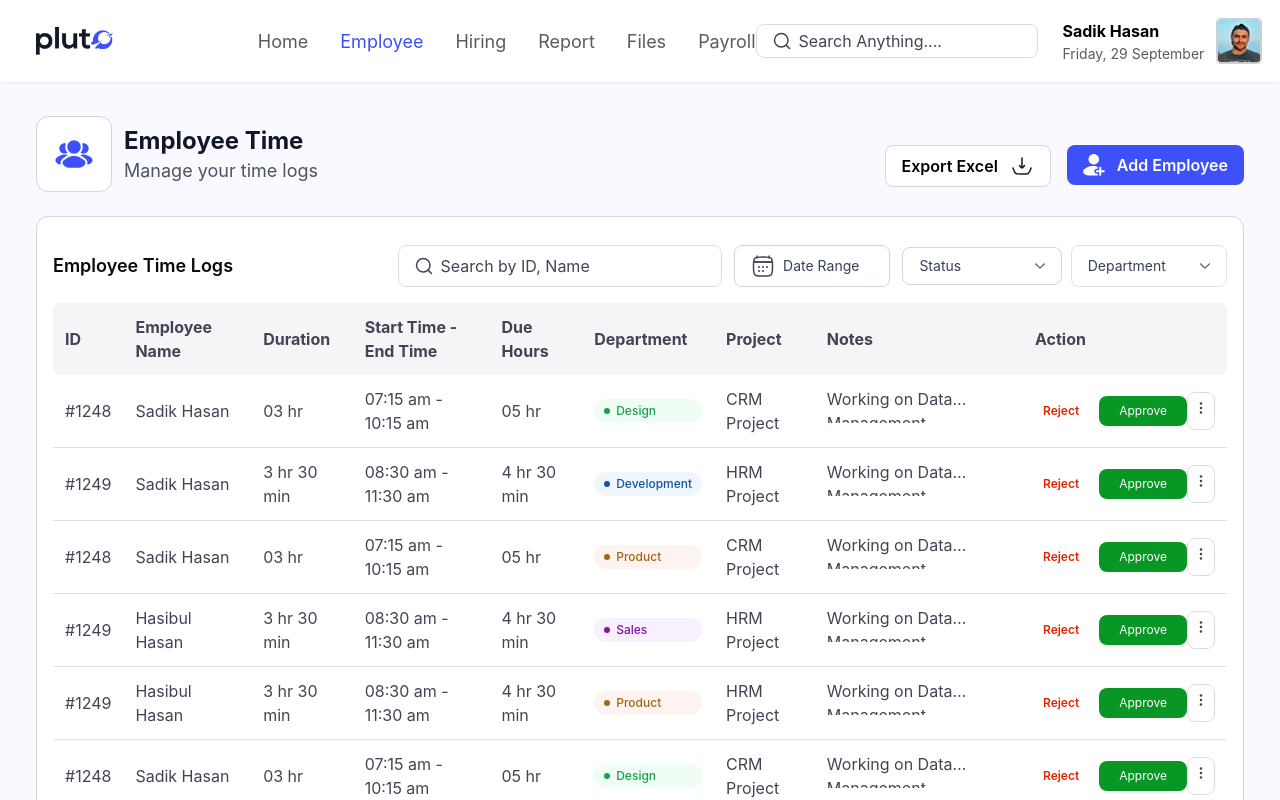
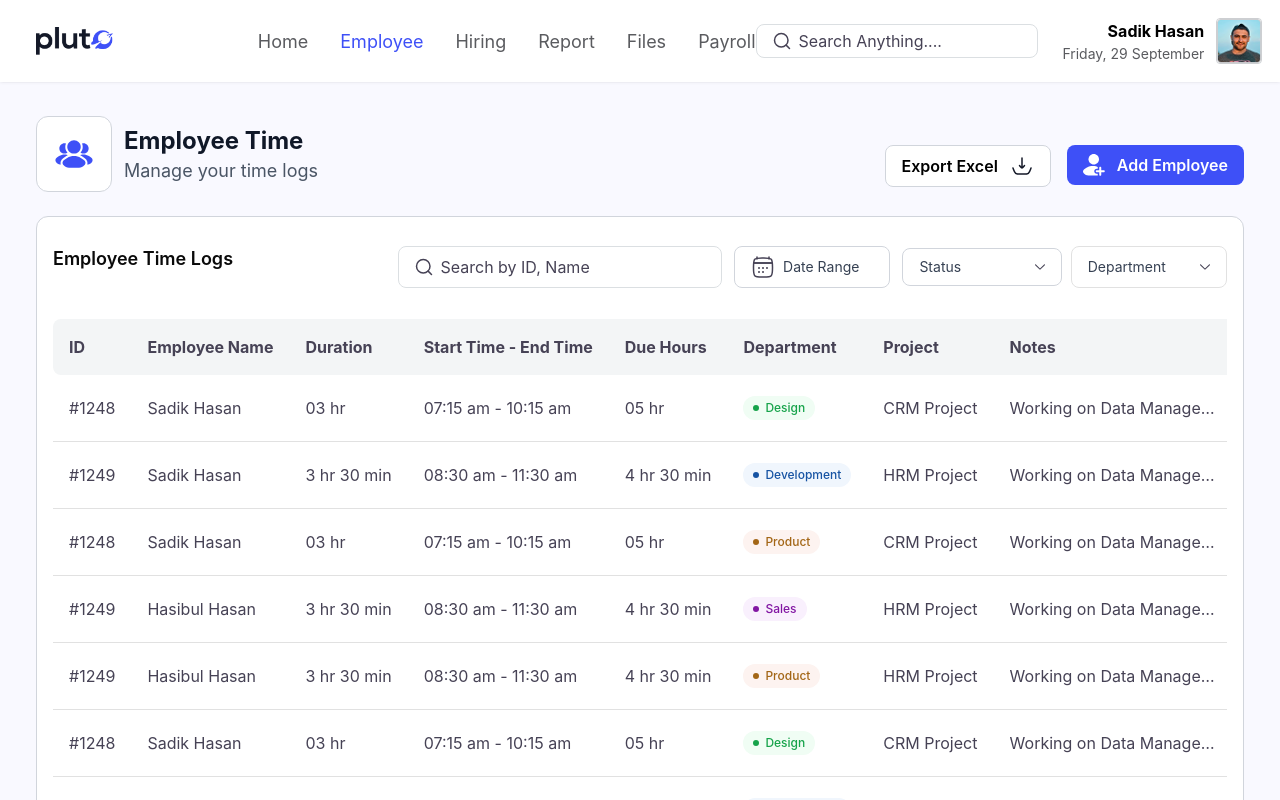
Before and after one commit to Tanvir-Ramim/gainSolutionTask, a React (Vite) app: page / in a window 1280 px wide. Shown: the top 800 px of the page. Built offline with nearby package versions, Linux system fonts and the light colour scheme.

Commit message:
table action popup add

```diff
--- a/src/pages/Home.jsx
+++ b/src/pages/Home.jsx
@@ -1,23 +1,20 @@
-
 import Navbar from "../shared/components/Navbar";
 
 import Table from "../shared/components/Table";
 import TableTitle from "../shared/components/TableTitle";
 
-
-
 const Home = () => {
-
   return (
-    <div className="@container w-full">
+    <div className="@container   w-full">
       <Navbar></Navbar>
-      <div className="max-w-[1800px]  md:mt-[34px] sm:mt-8 mt-6 lg:px-9 md:px-6 xs:px-3 px-2  mx-auto">
-        {/* table title */}
-         <TableTitle></TableTitle>
+      <div className="  lg:px-9 md:px-6 xs:px-3 px-3   md:mt-[34px] sm:mt-8 mt-6  ">
+        <div className="max-w-[1900px]  mx-auto">
+          {/* table title */}
+          <TableTitle></TableTitle>
 
           {/* table  */}
-         <Table></Table>
-
+          <Table></Table>
+        </div>
       </div>
     </div>
   );
--- a/src/shared/components/DateRangeModal.jsx
+++ b/src/shared/components/DateRangeModal.jsx
@@ -160,7 +160,6 @@ const DateRangeModal = ({ setIsModalOpen }) => {
       <IconSvg name="calendar" />
     </div>
 
-    {/* Error message with absolute positioning */}
     {endDateError && (
       <p className="absolute left-0 -bottom-6 text-red-500 text-xs">
         {endDateError}
--- a/src/shared/components/ModalAndScroll.css
+++ b/src/shared/components/ModalAndScroll.css
@@ -26,6 +26,35 @@
 
   .modal-shadow {
 
-  box-shadow: 0 0 10px rgba(0, 0, 0, 0.45); /* FULL SCREEN SHADOW */
+  box-shadow: 0 0 10px rgba(0, 0, 0, 0.45);
 
 }
+
+
+/* custome scoll */
+
+/* ✅ ULTRA THIN CUSTOM SCROLLBAR */
+.customescroll::-webkit-scrollbar {
+  height: 4px;   /* horizontal scrollbar thickness */
+  width: 4px;    /* vertical scrollbar thickness */
+}
+
+.customescroll::-webkit-scrollbar-track {
+  background: #f1f1f1;
+  border-radius: 10px;
+}
+
+.customescroll::-webkit-scrollbar-thumb {
+  background: #bdbdbd;
+  border-radius: 10px;
+}
+
+.customescroll::-webkit-scrollbar-thumb:hover {
+  background: #9e9e9e;
+}
+
+/* ✅ Firefox Support */
+.customescroll {
+  scrollbar-width: thin;
+  scrollbar-color: #bdbdbd #f1f1f1;
+}
--- a/src/shared/components/Navbar.jsx
+++ b/src/shared/components/Navbar.jsx
@@ -17,42 +17,40 @@ const Navbar = () => {
 
   const toggleMenu = () => {
     setMenuOpen(!menuOpen);
-    if (!menuOpen) {
     setProfileOpen(false);
     setSearchOpen(false);
-    }
   };
+
   const toggleProfile = () => {
     setProfileOpen(!profileOpen);
-    if (!profileOpen) {
     setMenuOpen(false);
     setSearchOpen(false);
-    }
   };
+
   const toggleSearch = () => {
     setSearchOpen(!searchOpen);
-    if (!searchOpen) {
     setMenuOpen(false);
     setProfileOpen(false);
-    }
   };
 
   return (
-    <div className="w-full  bg-white shadow-black/5 shadow lg:px-9 md:px-6 xs:px-3 px-2 sm:py-4.5 py-3">
-      <div className="flex items-center max-w-[1800px]  mx-auto justify-between">
-        {/* left side */}
-        <div className="flex lg:w-[20%]  items-center gap-2">
+    <div className="relative w-full bg-white shadow-black/5 shadow lg:px-9 md:px-6 px-3 sm:py-4.5 py-3 z-50">
+      <div className="flex items-center max-w-[1900px] mx-auto justify-between">
+        {/* Left */}
+        <div className="flex lg:w-[20%] items-center gap-2">
           <img src={logo} alt="logo" className="h-7" />
         </div>
 
-        {/* middle */}
-        <div className="hidden @2xl:flex items-center gap-8 ">
+        {/* Middle */}
+        <div className="hidden @2xl:flex items-center gap-8">
           {navdata?.map((item, index) => (
             <a
               key={index}
               href={item?.link}
               className={`md:text-[18px] text-[17px] ${
-                item?.title === "Employee" ? "text-primary" : "text-[#5A5B5F]"
+                item?.title === "Employee"
+                  ? "text-primary"
+                  : "text-[#5A5B5F]"
               }`}
             >
               {item?.title}
@@ -60,70 +58,69 @@ const Navbar = () => {
           ))}
         </div>
 
-        {/* Right side */}
-        <div className="hidden xl:flex items-center   gap-6">
-
+        {/* Right Desktop */}
+        <div className="hidden xl:flex items-center gap-6">
           <div className="flex items-center gap-2 border border-[#DBDFE2] rounded-lg px-4 py-1">
-              <IconSvg name={"search"}></IconSvg>
-
+            <IconSvg name={"search"} />
             <input
               type="text"
               placeholder="Search Anything...."
               className="w-full outline-none placeholder:text-[16px] placeholder:text-[#464255]"
             />
-
           </div>
 
-          {/* Profile */}
-          <div className="flex justify-between  items-center gap-3">
-            <div className="whitespace-nowrap">
+          <div className="flex items-center gap-3">
+            <div className="whitespace-nowrap text-right">
               <p className="font-bold text-[16px]">{profileData?.name}</p>
-              <p className="text-[#5A5B5F] text-[14px]">{profileData?.date}</p>
+              <p className="text-[#5A5B5F] text-[14px]">
+                {profileData?.date}
+              </p>
             </div>
             <img
               src={profileData?.picture}
               alt="profile"
-              className="h-[46px] b w-[46px] rounded border-[#CDCFD2] border object-cover"
+              className="h-[46px] w-[46px] rounded border border-[#CDCFD2] object-cover"
             />
           </div>
         </div>
 
-        <div className="flex xl:hidden items-center gap-3">
-          <button onClick={toggleSearch} className="p-2">
 
-             <IconSvg name={"search2"}></IconSvg>
+        <div className="flex xl:hidden items-center  gap-4">
+          <button onClick={toggleSearch} className="pt-2 cursor-pointer">
+            <IconSvg name={"search2"} />
           </button>
 
-          <button onClick={toggleProfile}>
+          <button className="cursor-pointer" onClick={toggleProfile}>
             <img
               src={profileData.picture}
               alt="profile"
-              className="h-8 w-8 rounded-full border border-[#CDCFD2] object-cover"
+              className="h-7 w-7 rounded-full border border-[#CDCFD2] object-cover"
             />
           </button>
 
-          {/* menu icon */}
-          <button onClick={toggleMenu} className="p-2 cursor-pointer  @2xl:hidden block">
+          <button
+            onClick={toggleMenu}
+            className=" cursor-pointer pt-1 @2xl:hidden block"
+          >
             {menuOpen ? (
-
-                   <IconSvg name={"menu1"}></IconSvg>
+              <IconSvg size={32} name={"menu1"} />
             ) : (
-                  <IconSvg name={"menu2"}></IconSvg>
-
+              <IconSvg size={32} name={"menu2"} />
             )}
           </button>
         </div>
       </div>
 
-      {/*    ///////////////////////       all mobile                 ////////////////////////// */}
-      {/* mobile search */}
+
       <div
-        className={`xl:hidden overflow-hidden transition-all duration-300 ${
-          searchOpen ? "max-h-[70px] mt-3" : "max-h-0"
+        className={`xl:hidden absolute left-0 top-full w-full bg-white shadow-md z-40 transition-all duration-300 ${
+          searchOpen
+            ? "opacity-100 translate-y-0"
+            : "opacity-0 -translate-y-3 pointer-events-none"
         }`}
       >
-        <div className="flex items-center gap-2 border border-[#DBDFE2] rounded-lg px-4 py-1">
-          <IconSvg name={"search1"}></IconSvg>
+        <div className="flex items-center gap-2 border m-4 border-[#DBDFE2] rounded-lg px-4 py-2">
+          <IconSvg name={"search1"} />
           <input
             type="text"
             placeholder="Search Anything...."
@@ -132,36 +129,47 @@ const Navbar = () => {
         </div>
       </div>
 
-      {/* mobile menu*/}
+
       <div
-        className={`md:hidden overflow-hidden transition-all duration-300 ${
-          menuOpen ? "max-h-[400px] mt-3" : "max-h-0"
+        className={`md:hidden absolute left-0 top-full w-full bg-white shadow-lg z-50 transition-all duration-300 ${
+          menuOpen
+            ? "opacity-100 translate-y-0"
+            : "opacity-0 -translate-y-3 pointer-events-none"
         }`}
       >
-        <div className="flex flex-col gap-4 text-[16px] text-[#5A5B5F]">
+        <div className="flex flex-col gap-3 text-[16px] text-[#5A5B5F] p-4">
           {navdata?.map((item, index) => (
-            <a key={index} href={item?.link} className="py-2">
+            <a
+              key={index}
+              href={item?.link}
+              className="py-2 border-b border-b-gray-300"
+            >
               {item?.title}
             </a>
           ))}
         </div>
       </div>
 
-      {/* mobile profile */}
       <div
-        className={`xl:hidden overflow-hidden transition-all duration-300 ${
-          profileOpen ? "max-h-[200px] mt-3" : "max-h-0"
+        className={`xl:hidden absolute left-0 top-full w-full bg-white shadow-md z-40 transition-all duration-300 ${
+          profileOpen
+            ? "opacity-100 translate-y-0"
+            : "opacity-0 -translate-y-3 pointer-events-none"
         }`}
       >
-        <div className="flex items-center gap-3 text-[16px]">
+        <div className="flex items-center gap-3 p-4">
           <img
             src={profileData.picture}
             alt="profile"
             className="h-12 w-12 rounded-full border border-[#CDCFD2] object-cover"
           />
           <div>
-            <p className="font-bold text-[16px]">{profileData?.name}</p>
-            <p className="text-[#5A5B5F] text-[14px]">{profileData?.date}</p>
+            <p className="font-bold text-[16px]">
+              {profileData?.name}
+            </p>
+            <p className="text-[#5A5B5F] text-[14px]">
+              {profileData?.date}
+            </p>
           </div>
         </div>
       </div>
--- a/src/shared/components/Table.jsx
+++ b/src/shared/components/Table.jsx
@@ -1,4 +1,4 @@
-import { useState } from "react";
+import { useState, useRef, useEffect } from "react";
 import TableHeader from "./TableHeader";
 import IconSvg from "../utils/IconSvg";
 import { mockData } from "../constants/TableData";
@@ -12,8 +12,15 @@ const colour = {
 
 const Table = () => {
   const [statuses, setStatuses] = useState(
-    mockData.map(() => ({ status: "default", id: null }))
+    mockData.map(() => ({ status: "default" }))
   );
+
+  const [menuIndex, setMenuIndex] = useState(null);
+  const [openUp, setOpenUp] = useState(false);
+
+  const rowRefs = useRef([]);
+  const dropdownRef = useRef(null);
+
   // pagi
   const [currentPage, setCurrentPage] = useState(1);
   const totalPages = 10;
@@ -56,7 +63,24 @@ const Table = () => {
     setCurrentPage(page);
   };
 
-  //  status handlers
+  useEffect(() => {
+    const handleClick = (e) => {
+      if (dropdownRef.current && !dropdownRef.current.contains(e.target)) {
+        setMenuIndex(null);
+      }
+    };
+    document.addEventListener("mousedown", handleClick);
+    return () => document.removeEventListener("mousedown", handleClick);
+  }, []);
+
+  const checkSpace = (index) => {
+    const row = rowRefs.current[index];
+    if (!row) return;
+    const rowRect = row.getBoundingClientRect();
+    const spaceBelow = window.innerHeight - rowRect.bottom;
+    setOpenUp(spaceBelow < 170);
+  };
+
   const handleApprove = (index) => {
     setStatuses((prev) => {
       const newStatuses = [...prev];
@@ -82,23 +106,23 @@ const Table = () => {
   };
 
   return (
-    <div className="bg-white px-4 py-3 border border-gray-300 rounded-xl mt-6 overflow-hidden">
+    <div>
+      <div className="bg-white px-4 md:py-3 py-2.5 border border-gray-300 rounded-xl mt-6 overflow-hidden">
         <TableHeader />
 
-      {/* TABLE */}
-      <div className="w-full overflow-x-auto scrollbar-thin scrollbar-thumb-gray-300 scrollbar-track-gray-100">
+        <div className="w-full md:py-2 py-1.4 mt-1.5 overflow-x-auto customescroll">
           <table className="w-full text-left border-collapse min-w-[1100px]">
             <thead>
-            <tr className="bg-[#F3F5F6] text-[#464255] text-[16px] font-bold">
-              <th className="p-3 rounded-l-lg">ID</th>
-              <th className="p-3">Employee Name</th>
-              <th className="p-3">Duration</th>
-              <th className="p-3">Start Time - End Time</th>
-              <th className="p-3">Due Hours</th>
-              <th className="p-3">Department</th>
-              <th className="p-3">Project</th>
-              <th className="p-3">Notes</th>
-              <th className="p-3 rounded-r-lg">Action</th>
+              <tr className="bg-[#F3F5F6] text-[#464255] md:text-[16px] text-[13px]  font-bold">
+                <th className="md:p-4 p-2 rounded-l-lg">ID</th>
+                <th className="md:p-4 truncate p-2">Employee Name</th>
+                <th className="md:p-4 p-2">Duration</th>
+                <th className="md:p-4 truncate p-2">Start Time - End Time</th>
+                <th className="md:p-4 truncate p-2">Due Hours</th>
+                <th className="md:p-4 p-2">Department</th>
+                <th className="md:p-4 p-2">Project</th>
+                <th className="md:p-4 p-2">Notes</th>
+                <th className="md:p-4 p-2 rounded-r-lg">Action</th>
               </tr>
             </thead>
 
@@ -106,18 +130,20 @@ const Table = () => {
               {mockData.map((item, i) => (
                 <tr
                   key={i}
-                className="border-b text-[16px] text-[#464255] border-[#E1E1E1] hover:bg-gray-50"
+                  ref={(el) => (rowRefs.current[i] = el)}
+                  className="border-b md:text-[16px] text-[13px] text-[#464255] border-[#E1E1E1] hover:bg-gray-50 relative"
                 >
-                <td className="p-3">{item.id}</td>
-                <td className="p-3">{item.name}</td>
-                <td className="p-3">{item.duration}</td>
-                <td className="p-3">
+                  <td className="md:p-4 p-2">{item.id}</td>
+                  <td className="md:p-4 truncate p-2">{item.name}</td>
+                  <td className="md:p-4 truncate p-2">{item.duration}</td>
+                  <td className="md:p-4 p-2">
                     {item.start} - {item.end}
                   </td>
-                <td className="p-3">{item.due}</td>
-                <td className="p-3">
+                  <td className="md:p-4 truncate p-2">{item.due}</td>
+
+                  <td className="md:p-4 p-2">
                     <span
-                    className={`px-2.5 py-1 rounded-full text-xs font-medium ${
+                      className={`px-2.5 w-fit py-1 rounded-full text-xs font-medium ${
                         colour[item.department] || "bg-gray-100 text-gray-600"
                       } flex items-center gap-1.5`}
                     >
@@ -125,70 +151,101 @@ const Table = () => {
                       {item.department}
                     </span>
                   </td>
-                <td className="p-3">{item.project}</td>
-                <td className="p-3 line-clamp-1">{item.notes}</td>
 
-                <td className="p-3">
-                  <div className="min-w-[180px] flex justify-between">
-                    {/* Default */}
+                  <td className="md:p-4 truncate p-2">{item.project}</td>
+                  <td className="md:p-4 p-2 max-w-[250px]">
+                    <div className="truncate">{item.notes}</div>
+                  </td>
+
+                  <td className="md:p-4 p-2 relative w-[140px]">
+                    <div className="flex items-center gap-3.5 w-full min-w-[200px]">
+                      {" "}
+                      <div className="flex-1 min-w-0">
                         {statuses[i]?.status === "default" && (
                           <div className="flex items-center space-x-3">
                             <button
                               onClick={() => handleReject(i)}
-                          className="text-[#E02600] cursor-pointer font-semibold text-[12px] hover:opacity-80 px-2 py-1.5"
+                              className="text-[#E02600] text-[12px] cursor-pointer font-semibold pr-2.5 py-1.5 hover:opacity-80"
                             >
                               Reject
                             </button>
                             <button
                               onClick={() => handleApprove(i)}
-                          className="bg-[#089624] cursor-pointer px-5 rounded-lg py-1.5 text-white text-[12px] hover:bg-[#06751c]"
+                              className="bg-[#089624] cursor-pointer text-white text-[12px] px-[21.5px] py-1.5 rounded-lg hover:bg-[#06751c]"
                             >
                               Approve
                             </button>
                           </div>
                         )}
-
-                    {/* Approved */}
                         {statuses[i]?.status === "approved" && (
                           <div className="flex items-center space-x-2">
                             <button
                               disabled
-                          className="flex items-center border-[1.5px] border-[#089624] space-x-1 px-2.5 py-1.5 rounded-lg text-[#089624] text-[12px] bg-[#E6F4E9]"
+                              className="flex items-center border-[1.5px] border-[#089624] px-2.5 py-1.5 rounded-lg text-[#089624] text-[12px] bg-[#E6F4E9]"
                             >
                               <IconSvg name="rightIcon" />
-                          <span>Approved</span>
+                              Approved
                             </button>
                             <button
                               onClick={() => handleUndo(i)}
-                          className="border rounded-lg cursor-pointer border-[#DBDFE2] py-1.5 px-2 text-[12px] hover:bg-gray-50"
+                              className="border border-[#DBDFE2] cursor-pointer py-1.5 px-2 text-[12px] rounded-lg hover:bg-gray-50"
                             >
                               Undo
                             </button>
                           </div>
                         )}
-
-                    {/* Rejected */}
                         {statuses[i]?.status === "rejected" && (
                           <div className="flex items-center space-x-2">
                             <button
                               disabled
-                          className="flex items-center  border-[1.5px] border-[#E02600] space-x-1 px-3 py-1.5 rounded-lg text-[#E02600] text-[12px] bg-[#FEF7F4]"
+                              className="flex items-center border-[1.5px] border-[#E02600] px-3 py-1.5 rounded-lg text-[#E02600] text-[12px] bg-[#FEF7F4]"
                             >
                               <IconSvg name="crossIcon" />
-                          <span>Rejected</span>
+                              Rejected
                             </button>
                             <button
                               onClick={() => handleUndo(i)}
-                          className="border rounded-lg border-[#DBDFE2] cursor-pointer py-1.5 px-2 text-[12px] hover:bg-gray-50"
+                              className="border border-[#DBDFE2] cursor-pointer py-1.5 px-2 text-[12px] rounded-lg hover:bg-gray-50"
                             >
                               Undo
                             </button>
                           </div>
                         )}
-
-                    <div className="border rounded-lg py-1.5 px-1 cursor-pointer border-[#DBDFE2]">
+                      </div>
+                      <div
+                        onClick={() => {
+                          checkSpace(i);
+                          setMenuIndex(menuIndex === i ? null : i);
+                        }}
+                        className="border rounded-lg pt-2 px-1.5 cursor-pointer border-[#DBDFE2]"
+                      >
                         <IconSvg name="threeDot" />
                       </div>
+                      {menuIndex === i && (
+                        <div
+                          ref={dropdownRef}
+                          className={`absolute right-0 ${
+                            openUp ? "bottom-8" : "top-5"
+                          }  bg-white shadow-xl   text rounded-2xl modal-shadow z-50 2 right-9 animate-[fadeIn_0.15s_ease-out]`}
+                        >
+                          <div className="flex sm:text-[14px] text-[12px] flex-col space-y-1.5">
+                            <button className="flex border-b border-b-[#E1E1E1] items-center gap-2   pl-4.5 py-2.5 hover:bg-gray-100 ">
+                              <IconSvg name="editIcon" />
+                              Edit Info
+                            </button>
+
+                            <button className="flex border-b border-b-[#E1E1E1] items-center gap-2  pr-4.5 pl-3 py-2.5 hover:bg-gray-100 ">
+                              <IconSvg name="download" />
+                              Export Excel
+                            </button>
+
+                            <button className="flex items-center gap-2 pl-4.5 py-2.5  text-red-600 hover:bg-gray-100 rounded-lg">
+                              <IconSvg name="deleteIcon" />
+                              Delete Info
+                            </button>
+                          </div>
+                        </div>
+                      )}
                     </div>
                   </td>
                 </tr>
@@ -196,9 +253,9 @@ const Table = () => {
             </tbody>
           </table>
         </div>
-
+      </div>
       {/* ---------------- pagi ---------------- */}
-      <div className="mt-6 flex items-center @sm:space-x-3 space-x-2 text-[#464255] font-medium md:justify-end justify-center">
+      <div className="mt-6 lg:mb-12 md:mb-10 sm:mb-9 mb-7 md:mr-9 flex items-center @sm:space-x-3 space-x-2 text-[#464255] font-medium md:justify-end justify-center">
         <button
           onClick={() => changePage(currentPage - 1)}
           className="flex items-center @sm:text-base text-sm cursor-pointer gap-1 hover:text-black transition-colors duration-200"
@@ -211,8 +268,8 @@ const Table = () => {
             key={index}
             onClick={() => changePage(page)}
             className={`
-             @sm:p-1
-            p-0.5 flex items-center @sm:text-base cursor-pointer text-xs justify-center rounded-md
+             @sm:px-2.5 px-1 @sm:py-1 py-0.5
+            p-0.5 flex items-center @sm:text-base cursor-pointer text-xs justify-center rounded
             transition-all duration-200 ease-in-out
             ${
               page === currentPage
--- a/src/shared/components/TableHeader.jsx
+++ b/src/shared/components/TableHeader.jsx
@@ -36,8 +36,8 @@ const TableHeader = () => {
 
   return (
     <div className="">
-      <div className="w-full flex @6xl:flex-row flex-col @6xl:items-center justify-between py-4">
-        <h2 className="text-lg @6xl:w-[30%] font-semibold text-[#0A0A0A]">
+      <div className="w-full flex @6xl:flex-row flex-col @6xl:items-center justify-between sm:py-4 py-2.5 ">
+        <h2 className="text-lg @6xl:w-[30%] 6xl:mb-0 mb-4 font-semibold text-[#0A0A0A]">
           Employee Time Logs
         </h2>
 
@@ -113,7 +113,7 @@ const TableHeader = () => {
         </div>
       </div>
       {isModalOpen && (
-        <div className="fixed inset-0 flex items-center mb-32 p-2 justify-center  ">
+        <div className="fixed inset-0 z-50 flex items-center mb-72 p-2 justify-center  ">
           <div className="bg-white modal-shadow     rounded-lg    modal-slide-down relative">
             <DateRangeModal setIsModalOpen={setIsModalOpen}></DateRangeModal>
           </div>
```
Also changed, not shown: src/shared/components/AddEmployeeModa.jsx (+16 -19 lines), src/shared/constants/NavbarData.js (+5 -5 lines), src/shared/utils/IconSvg.jsx (+107 -10 lines), 1 other file (tests, documents, lock files or other folders). Lines whose indentation alone changed are shown as unchanged.
